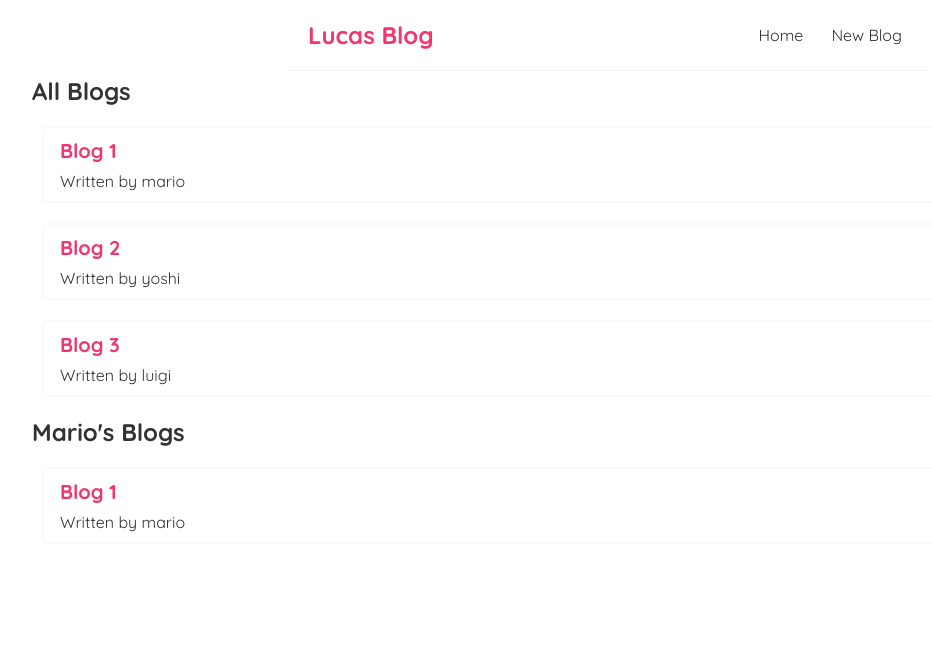
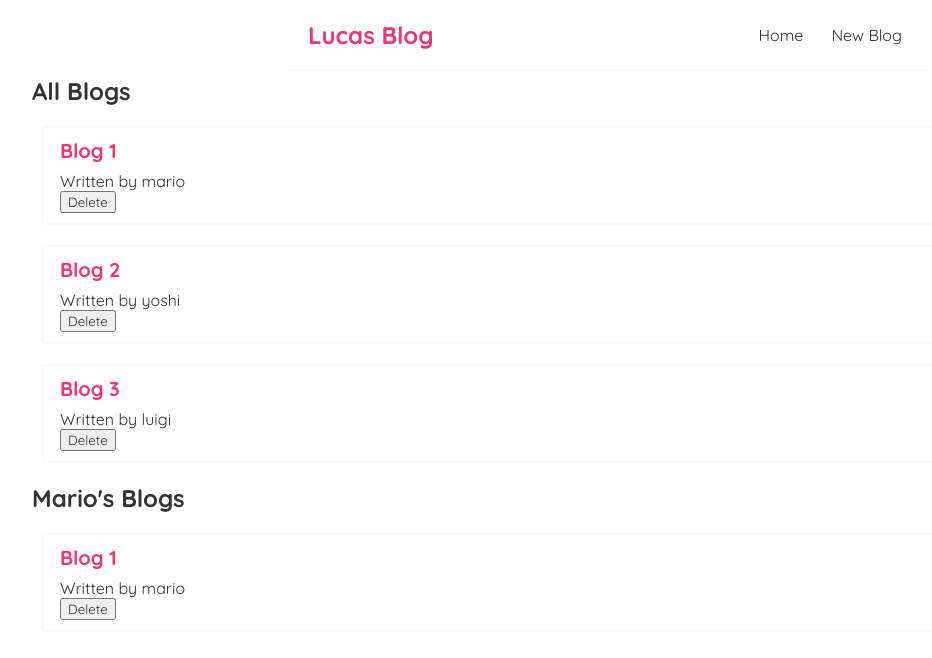
Before and after one commit to LucasLeow/ModernReactBlog, a React (Create React App) app in the folder lucas-blog/: page / in a window 1280 px wide. Shown: the top 658 px of the page, without its empty margins (32-964 px from the left). Built offline with nearby package versions, Linux system fonts and the light colour scheme.

Commit message:
implemented front-end delete by passing function as prop

```diff
--- a/lucas-blog/src/BlogList.js
+++ b/lucas-blog/src/BlogList.js
@@ -1,4 +1,4 @@
-const BlogList = ({blogs, title}) => {
+const BlogList = ({blogs, title, handleDelete}) => {
     return (
 
         <div className="blog-list">
@@ -7,6 +7,7 @@
                 <div className="blog-preview" key={item.id}>
                     <h2>{ item.title }</h2>
                     <p>Written by { item.author }</p>
+                    <button onClick={()=>{handleDelete(item.id)}}>Delete</button>
                 </div>
             ))}
         </div>
--- a/lucas-blog/src/Home.js
+++ b/lucas-blog/src/Home.js
@@ -2,16 +2,21 @@
 import BlogList from "./BlogList";
 
 const Home = () => {
-    const [ blogs, setblogs ] = useState([
+    const [ blogs, setBlogs ] = useState([
         {title: "Blog 1", body: "Duis commodo tempor officia.", author: "mario", id: 1},
         {title: "Blog 2", body: "Duis  tempor officia.", author: "yoshi", id: 2},
         {title: "Blog 3", body: " commodo tempor officia.", author: "luigi", id: 3}
     ]);
 
+    const handleDelete = (id) => {
+        const newBlogs = blogs.filter(item => item.id !== id);
+        setBlogs(newBlogs);
+    }
+
     return (
         <div className="home">
-            <BlogList blogs={blogs} title={"All Blogs"}/>
-            <BlogList blogs={blogs.filter(item => item.author=="mario")} title={"Mario's Blogs"} />
+            <BlogList blogs={blogs} title={"All Blogs"} handleDelete={handleDelete}/>
+            <BlogList blogs={blogs.filter(item => item.author === "mario")} title={"Mario's Blogs"}/>
         </div>
     );
 }
```
Also changed, not shown: 1 other file (tests, documents, lock files or other folders).
